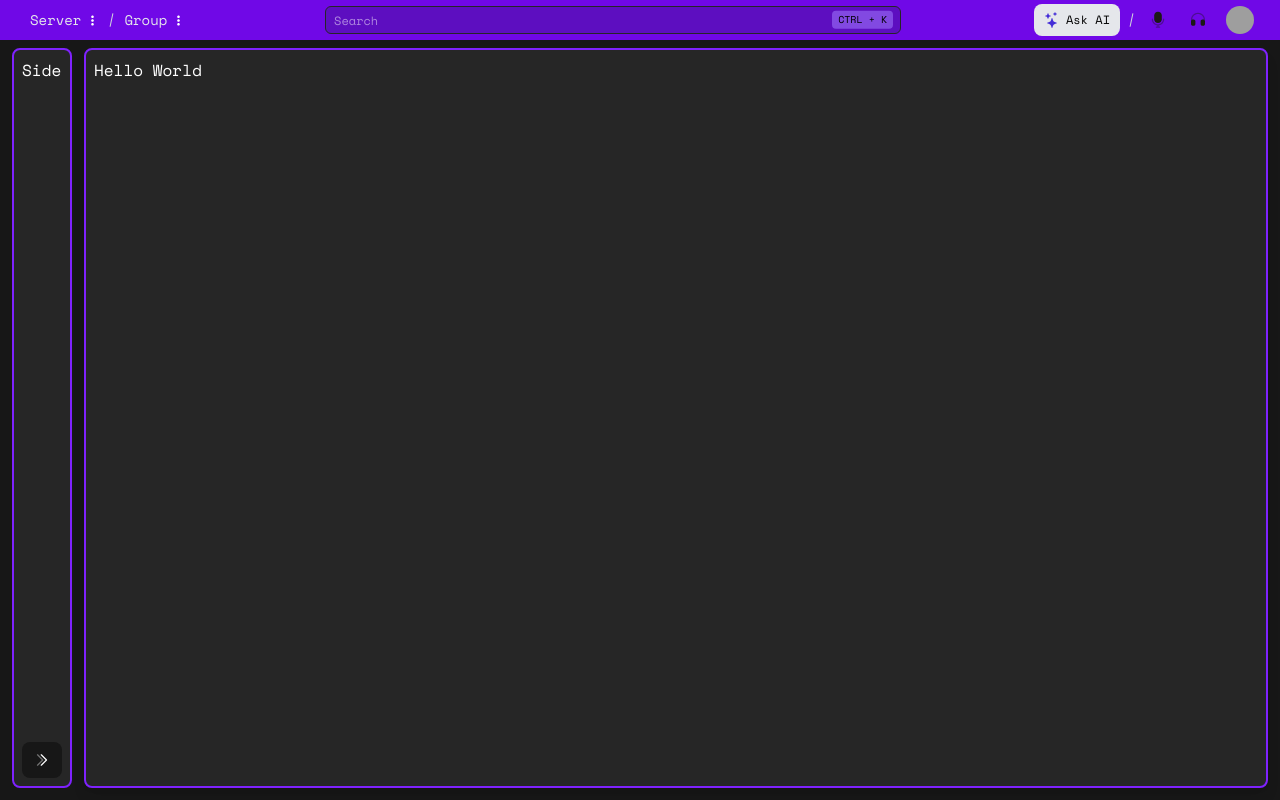
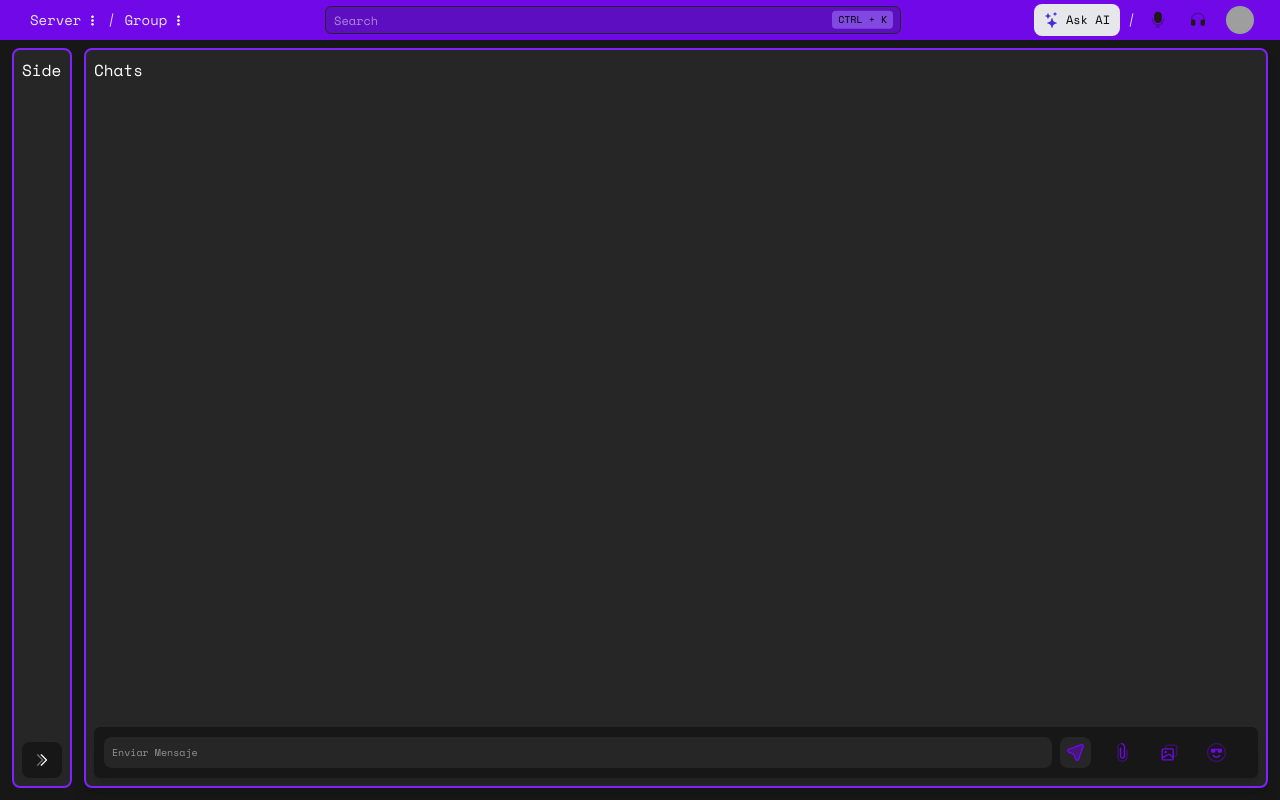
Before and after one commit to EchoNowProject/Frontend, a React (Vite) app: page /home in a window 1280 px wide. Built offline with nearby package versions, Linux system fonts and the light colour scheme; no server answers; grey boxes are pictures that could not be loaded.

Commit message:
16 - FEAT - SE GENERA LA TOOLBARCHAT

```diff
--- /dev/null
+++ b/src/icons/EmojiSmileSunglass.tsx
@@ -0,0 +1,34 @@
+import React from 'react';
+
+interface EmojiProps {
+  size?: number;
+  className?: string;
+}
+
+export default function EmojiSmileSunglass(props: EmojiProps) {
+  return (
+    <svg
+      className={props.className}
+      width={props.size ?? 20}
+      height={props.size ?? 20}
+      viewBox="0 0 24 24"
+      fill="none"
+      xmlns="http://www.w3.org/2000/svg"
+      transform="rotate(0 0 0)"
+    >
+      <path
+        opacity="0.4"
+        d="M2 12C2 6.47715 6.47715 2 12 2C17.5228 2 22 6.47715 22 12C22 17.5228 17.5228 22 12 22C6.47715 22 2 17.5228 2 12ZM12 3.5C7.30558 3.5 3.5 7.30558 3.5 12C3.5 16.6944 7.30558 20.5 12 20.5C16.6944 20.5 20.5 16.6944 20.5 12C20.5 7.30558 16.6944 3.5 12 3.5Z"
+        fill="#7008e7"
+      />
+      <path
+        d="M8.17625 14.568C8.5003 14.31 8.97215 14.3636 9.23015 14.6876C9.87961 15.5034 10.8788 16.0241 12 16.0241C13.1213 16.0241 14.1205 15.5034 14.7699 14.6876C15.0279 14.3636 15.4998 14.31 15.8238 14.568C16.1479 14.826 16.2014 15.2979 15.9434 15.6219C15.0216 16.7797 13.5975 17.5241 12 17.5241C10.4026 17.5241 8.97847 16.7797 8.05665 15.6219C7.79865 15.2979 7.8522 14.826 8.17625 14.568Z"
+        fill="#7008e7"
+      />
+      <path
+        d="M6.95349 8.15625C6.53928 8.15625 6.20349 8.49204 6.20349 8.90625V10.8597C6.20349 11.6336 6.83081 12.2609 7.60465 12.2609H9.38884C10.1627 12.2609 10.79 11.6336 10.79 10.8597V9.65625H13.21V10.8597C13.21 11.6336 13.8373 12.2609 14.6112 12.2609H16.3954C17.1692 12.2609 17.7965 11.6336 17.7965 10.8597V8.90625C17.7965 8.49204 17.4607 8.15625 17.0465 8.15625H6.95349Z"
+        fill="#7008e7"
+      />
+    </svg>
+  );
+}
--- /dev/null
+++ b/src/icons/LocationArrowRight.tsx
@@ -0,0 +1,30 @@
+import React from 'react';
+
+interface LocationArrowRightProps {
+  size?: number;
+  className?: string;
+}
+
+export default function LocationArrowRight(props: LocationArrowRightProps) {
+  return (
+    <svg
+      className={props.className}
+      width={props.size ?? 20}
+      height={props.size ?? 20}
+      viewBox="0 0 25 24"
+      fill="none"
+      xmlns="http://www.w3.org/2000/svg"
+      transform="rotate(0 0 0)"
+    >
+      <path
+        opacity="0.4"
+        d="M21.5126 5.77444C22.1665 3.97839 20.4247 2.23663 18.6286 2.89049L4.63161 7.98618C2.69131 8.69256 2.64765 11.4209 4.56435 12.189L9.72773 14.2582C9.91795 14.3344 10.0687 14.4851 10.1449 14.6754L12.2141 19.8387C12.9822 21.7554 15.7105 21.7118 16.4169 19.7715L21.5126 5.77444Z"
+        fill="#7008e7"
+      />
+      <path
+        d="M4.5645 12.188C2.6478 11.4199 2.69147 8.69158 4.63177 7.9852L18.6288 2.88951C20.4248 2.23565 22.1666 3.97742 21.5127 5.77347L16.4171 19.7705C15.7107 21.7108 12.9824 21.7545 12.2143 19.8378L10.1451 14.6744C10.0688 14.4842 9.9181 14.3334 9.72788 14.2572L4.5645 12.188ZM5.1449 9.3947C4.49814 9.63016 4.48358 10.5396 5.12248 10.7956L10.2859 12.8648C10.8565 13.0935 11.3087 13.5457 11.5374 14.1164L13.6066 19.2798C13.8627 19.9187 14.7721 19.9041 15.0076 19.2574L20.1032 5.26033C20.3212 4.66165 19.7406 4.08106 19.1419 4.29901L5.1449 9.3947Z"
+        fill="#7008e7"
+      />
+    </svg>
+  );
+}
--- /dev/null
+++ b/src/icons/PaperClip1.tsx
@@ -0,0 +1,28 @@
+import React from 'react';
+
+interface PaperProps {
+  size?: number;
+}
+
+export default function Paperclip1(props: PaperProps) {
+  return (
+    <svg
+      width={props.size ?? 20}
+      height={props.size ?? 20}
+      viewBox="0 0 24 24"
+      fill="none"
+      xmlns="http://www.w3.org/2000/svg"
+      transform="rotate(0 0 0)"
+    >
+      <path
+        opacity="0.4"
+        d="M10.6733 3.5V2C8.37916 2 6.51941 3.85976 6.51941 6.15388V14.4422L6.51969 14.4629V16.5192C6.51969 19.5462 8.97353 22 12.0005 22C15.0275 22 17.4813 19.5461 17.4813 16.5192V9.55775C17.4813 9.14354 17.1455 8.80775 16.7313 8.80775C16.3171 8.80775 15.9813 9.14354 15.9813 9.55775V16.5192C15.9813 18.7177 14.199 20.5 12.0005 20.5C9.80196 20.5 8.01969 18.7177 8.01969 16.5192V9.55775L8.01941 9.53711L8.01941 6.15388C8.01941 4.68818 9.20759 3.5 10.6733 3.5Z"
+        fill="#7008e7"
+      />
+      <path
+        d="M13.3271 14.4422C13.3271 14.452 13.3273 14.4618 13.3277 14.4714V15.7696C13.3277 16.5024 12.7336 17.0965 12.0008 17.0965C11.2679 17.0965 10.6738 16.5024 10.6738 15.7696V7.65429C10.6738 7.24008 10.338 6.90429 9.92383 6.90429C9.50961 6.90429 9.17383 7.24008 9.17383 7.65429V15.7696C9.17383 17.3309 10.4395 18.5965 12.0008 18.5965C13.562 18.5965 14.8277 17.3309 14.8277 15.7696V6.15429C14.8277 6.14353 14.8275 6.13283 14.827 6.12217C14.81 3.84265 12.9568 2 10.6733 2V3.5C12.139 3.5 13.3271 4.68818 13.3271 6.15388L13.3271 14.4422Z"
+        fill="#7008e7"
+      />
+    </svg>
+  );
+}
--- /dev/null
+++ b/src/icons/Photos.tsx
@@ -0,0 +1,34 @@
+import React from 'react';
+
+interface PhotoProps {
+  size?: number;
+  className?: string;
+}
+
+export default function Photos(props: PhotoProps) {
+  return (
+    <svg
+      className={props.className}
+      width={props.size ?? 20}
+      height={props.size ?? 20}
+      viewBox="0 0 25 24"
+      fill="none"
+      xmlns="http://www.w3.org/2000/svg"
+      transform="rotate(0 0 0)"
+    >
+      <path
+        d="M8.25016 10.5C7.5598 10.5 7.00016 11.0596 7.00016 11.75C7.00016 12.4404 7.5598 13 8.25016 13H8.26016C8.95051 13 9.51016 12.4404 9.51016 11.75C9.51016 11.0596 8.95051 10.5 8.26016 10.5H8.25016Z"
+        fill="#7008e7"
+      />
+      <path
+        d="M7.75016 7.25H6.00016C4.75751 7.25 3.75016 8.25736 3.75016 9.5V17.6611C3.74995 17.6712 3.74995 17.6814 3.75016 17.6916V18.5C3.75016 19.7426 4.75751 20.75 6.00016 20.75H15.0002C16.2428 20.75 17.2502 19.7426 17.2502 18.5V16.75V15.25V9.5C17.2502 8.25736 16.2428 7.25 15.0002 7.25H9.25016H7.75016ZM15.0002 8.75C15.4144 8.75 15.7502 9.08579 15.7502 9.5V15.9558L13.4851 13.8525C12.789 13.206 11.7619 13.0665 10.9186 13.5037L5.25016 16.4421L5.25016 9.5C5.25016 9.08579 5.58594 8.75 6.00016 8.75H15.0002ZM6.00016 19.25C5.58594 19.25 5.25016 18.9142 5.25016 18.5V18.1317L11.6089 14.8354C11.89 14.6896 12.2324 14.7362 12.4644 14.9516L15.7502 18.0028V18.5C15.7502 18.9142 15.4144 19.25 15.0002 19.25H6.00016Z"
+        fill="#7008e7"
+      />
+      <path
+        opacity="0.4"
+        d="M10 3.25C8.75736 3.25 7.75 4.25736 7.75 5.5V7.25H9.25V5.5C9.25 5.08579 9.58579 4.75 10 4.75H19C19.4142 4.75 19.75 5.08579 19.75 5.5V14.5C19.75 14.9142 19.4142 15.25 19 15.25H17.25V16.75H19C20.2426 16.75 21.25 15.7426 21.25 14.5V5.5C21.25 4.25736 20.2426 3.25 19 3.25H10Z"
+        fill="#7008e7"
+      />
+    </svg>
+  );
+}
--- /dev/null
+++ b/src/icons/Plus.tsx
@@ -0,0 +1,37 @@
+import React from 'react';
+
+interface PlusProps {
+  size?: number;
+  className?: string;
+}
+
+export default function Plus(props: PlusProps) {
+  return (
+    <svg
+      className={props.className}
+      width={props.size ?? 20}
+      height={props.size ?? 20}
+      viewBox="0 0 24 24"
+      fill="none"
+      xmlns="http://www.w3.org/2000/svg"
+      transform="rotate(0 0 0)"
+    >
+      <path
+        d="M12 4.875C12.6213 4.875 13.125 5.37868 13.125 6V10.8752V13.1252V18.0007C13.125 18.622 12.6213 19.1257 12 19.1257C11.3787 19.1257 10.875 18.622 10.875 18.0007V13.1252V10.8752V6C10.875 5.37868 11.3787 4.875 12 4.875Z"
+        fill="#7008e7"
+        fillRule="evenodd"
+        clipRule="evenodd"
+      />
+      <g opacity="0.4">
+        <path
+          d="M18.0007 10.875H13.1252V13.125H18.0007C18.622 13.125 19.1257 12.6213 19.1257 12C19.1257 11.3787 18.622 10.875 18.0007 10.875Z"
+          fill="#7008e7"
+        />
+        <path
+          d="M6 13.125H10.8752V10.875H6C5.37868 10.875 4.875 11.3787 4.875 12C4.875 12.6213 5.37868 13.125 6 13.125Z"
+          fill="#7008e7"
+        />
+      </g>
+    </svg>
+  );
+}
--- a/src/icons/index.ts
+++ b/src/icons/index.ts
@@ -8,3 +8,8 @@ export { default as Microphone1 } from './Microphone1';
 export { default as Rocket5 } from './Rocket5';
 export { default as StarFat } from './StarFat';
 export { default as Xmark } from './Xmark';
+export { default as LocationArrowRight } from './LocationArrowRight';
+export { default as PaperClip1 } from './PaperClip1';
+export { default as Photos } from './Photos';
+export { default as EmojiSmileSunglass } from './EmojiSmileSunglass';
+export { default as Plus } from './Plus';
--- a/src/pages/Home/Home.tsx
+++ b/src/pages/Home/Home.tsx
@@ -1,7 +1,7 @@
 import React, { useState } from 'react';
 import { useHotkeys } from 'react-hotkeys-hook';
 import { ArrowDoubleLeft, MenuHamburger1 } from '@icons/index';
-import { Server, Group, Profile, Microphone, Headphone } from './components';
+import { Server, Group, Profile, Microphone, Headphone, ToolBarChat } from './components';
 
 export default function Home() {
   const [stateSidebar, setStateSidebar] = useState<boolean>(false);
@@ -139,7 +139,13 @@ export default function Home() {
               wrap-break-word overflow-hidden
             "
           >
-            Hello World
+            {/* Contenedor de Chats */}
+            <div className="flex h-full break-all">Chats</div>
+
+            {/* ToolBar */}
+            <div className="flex flex-row bg-neutral-900 p-2.5 rounded-md text-[10px] shadow-lg">
+              <ToolBarChat />
+            </div>
           </main>
         </div>
       </div>
--- /dev/null
+++ b/src/pages/Home/components/ToolBarChat.tsx
@@ -0,0 +1,47 @@
+import React from 'react';
+import { LocationArrowRight, PaperClip1, Photos, EmojiSmileSunglass, Plus } from '@/icons';
+
+export const ToolBarChat = () => {
+  return (
+    <>
+      <div className="flex items-center justify-between w-full">
+        {/* Bloque Izquierda: Ahora con gap para separar input de icono */}
+        <div className="flex items-center gap-2 flex-1">
+          <input
+            type="text"
+            placeholder="Enviar Mensaje"
+            className="bg-neutral-800 rounded-lg p-2 flex-1 focus:outline-none"
+          />
+
+          <button className="flex justify-center items-center bg-neutral-800 p-1 rounded-lg">
+            <LocationArrowRight size={23} />
+          </button>
+        </div>
+
+        <div className="hidden lg:flex md:flex justify-between gap-4 mx-4 transition delay-150 duration-300 ease-in-out">
+          {/* Ficheros adjuntos */}
+
+          <button className="flex justify-center items-center hover:bg-neutral-800 p-1 rounded-lg">
+            <PaperClip1 size={23} />
+          </button>
+
+          {/* Galeria */}
+          <button className="flex justify-center items-center hover:bg-neutral-800 p-1 rounded-lg">
+            <Photos size={23} />
+          </button>
+
+          {/* Emotes */}
+          <button className="flex justify-center items-center hover:bg-neutral-800 p-1 rounded-lg">
+            <EmojiSmileSunglass size={23} />
+          </button>
+        </div>
+
+        <div className="sm:flex md:hidden lg:hidden mx-4">
+          <button className="flex justify-center items-center bg-neutral-800 p-1 rounded-lg transition delay-150 duration-300 ease-in-out">
+            <Plus size={23} />
+          </button>
+        </div>
+      </div>
+    </>
+  );
+};
--- a/src/pages/Home/components/index.ts
+++ b/src/pages/Home/components/index.ts
@@ -3,3 +3,4 @@ export { Profile } from './Profile/Profile';
 export { Group } from './Groups/Group';
 export { Microphone } from './Microphone';
 export { Headphone } from './Headphone';
+export { ToolBarChat } from './ToolBarChat';
```
